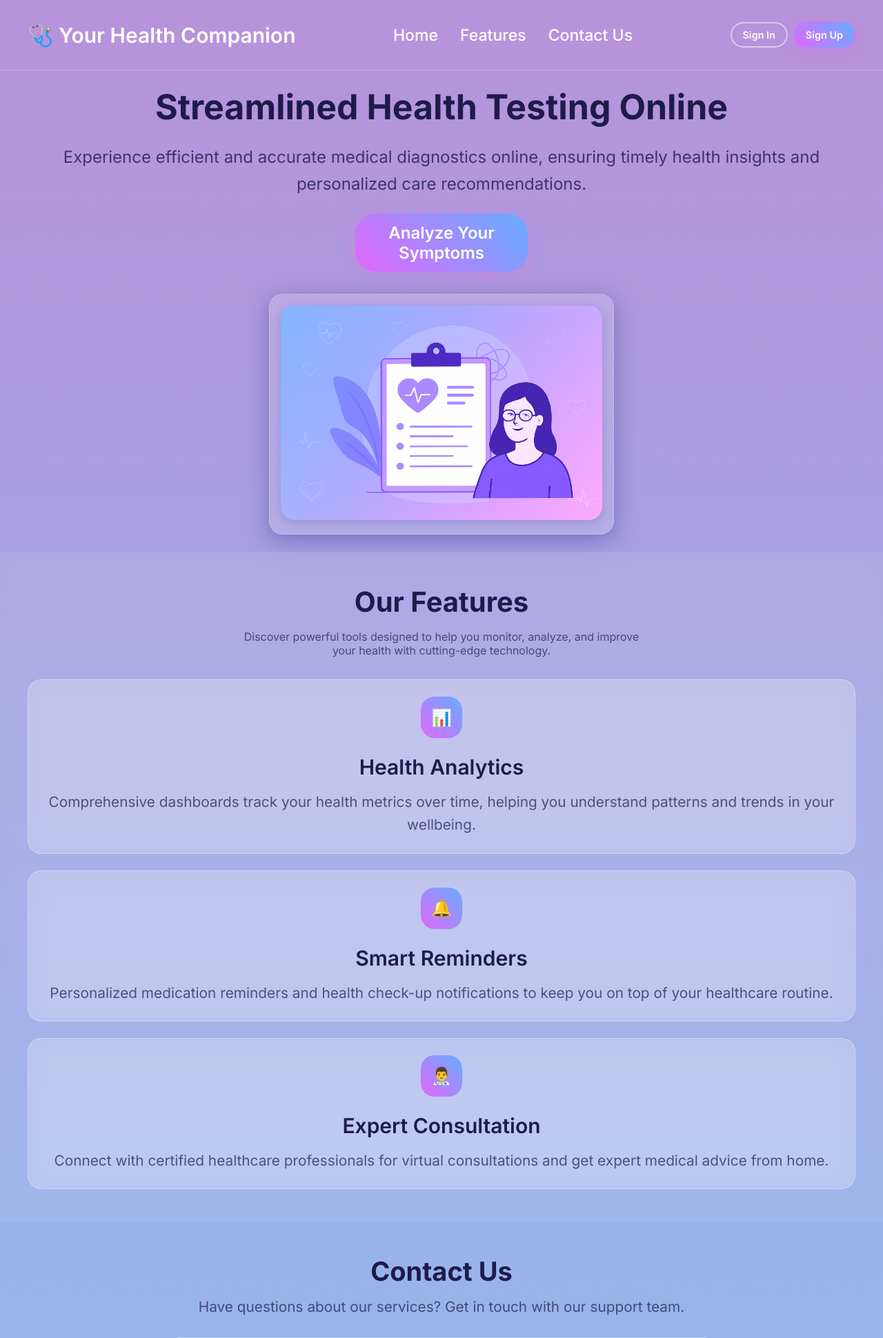
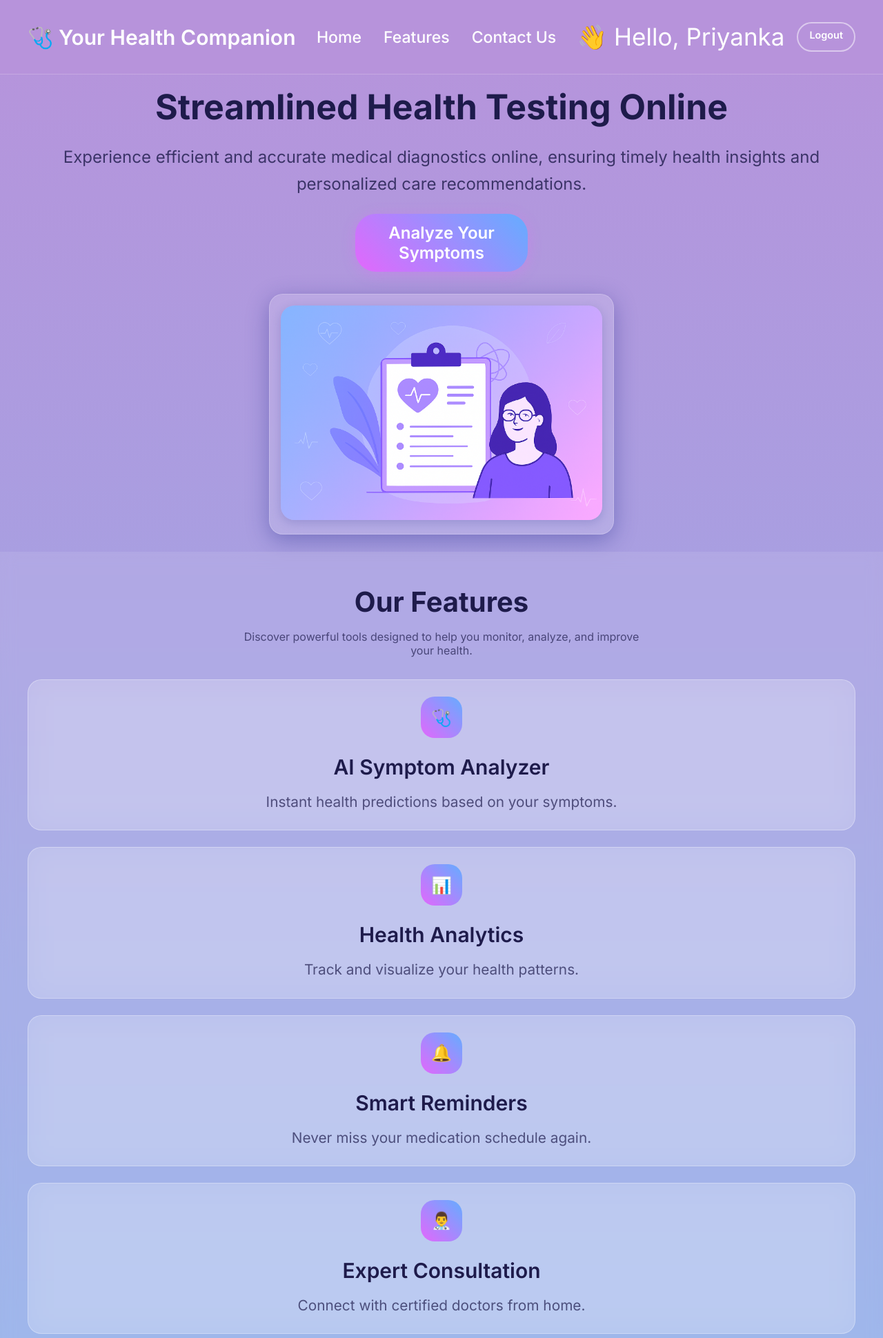
Before and after one commit to Priyanka081104/Full-stack-23BAI70303-23AIT_KRG-G1, a Flask app: page /dashboard in a window 1280 px wide. Shown: the top 1940 px of the page at 69% size. Run offline with Flask 3, Linux system fonts and the light colour scheme; a user stored in the database is signed in.

Commit message:
Initial commit of backend project

```diff
--- a/backend/app.py
+++ b/backend/app.py
@@ -6,9 +6,7 @@ from werkzeug.security import generate_password_hash, check_password_hash
 # ========================
 # APP CONFIGURATION
 # ========================
-app = Flask(
-    __name__,
-)
+app = Flask(__name__)
 app.secret_key = "your_secret_key"  # Needed for sessions and flash messages
 
 # ========================
@@ -39,13 +37,22 @@ init_db()
 def home():
     return render_template('signin.html')
 
+
+# ------------------------
+# SIGNIN PAGE ROUTES
+# ------------------------
+@app.route('/signin')
+def signin_page():
+    return render_template('signin.html')
+
 @app.route('/signin.html')
 def signin_html_redirect():
     return redirect(url_for('signin_page'))
 
-@app.route('/signin')
-def signin_page():
-    return render_template('signin.html')
+
+# ------------------------
+# SIGNUP PAGE ROUTES
+# ------------------------
 @app.route('/signup')
 def signup_page():
     return render_template('signup.html')
@@ -79,6 +86,7 @@ def register_user():
         flash("⚠️ Email already registered. Please try another one.", "error")
         return redirect(url_for('signup_page'))
 
+
 # ------------------------
 # SIGNIN FUNCTIONALITY
 # ------------------------
@@ -101,6 +109,7 @@ def login_user():
         flash("❌ Invalid email or password. Please try again.", "error")
         return redirect(url_for('signin_page'))
 
+
 # ------------------------
 # DASHBOARD (AFTER LOGIN)
 # ------------------------
@@ -111,6 +120,18 @@ def dashboard():
         return redirect(url_for('signin_page'))
     return render_template('home2.html', name=session['user_name'])
 
+
+# ------------------------
+# SYMPTOM ANALYSIS PAGE
+# ------------------------
+@app.route('/analysis')
+def analysis():
+    if 'user_id' not in session:
+        flash("Please log in first.", "warning")
+        return redirect(url_for('signin_page'))
+    return render_template('analysis.html')
+
+
 # ------------------------
 # LOGOUT
 # ------------------------
@@ -120,6 +141,17 @@ def logout():
     flash("You have been logged out.", "info")
     return redirect(url_for('signin_page'))
 
+# ------------------------
+# SMART REMINDERS PAGE
+# ------------------------
+@app.route('/reminder')
+def reminder():
+    if 'user_id' not in session:
+        flash("Please log in first.", "warning")
+        return redirect(url_for('signin_page'))
+    return render_template('reminder.html')
+
+
 # ========================
 # RUN APP
 # ========================
--- a/backend/templates/analysis.html
+++ b/backend/templates/analysis.html
@@ -12,7 +12,8 @@
         <nav class="nav">
             <a href="home2.html" class="logo">🩺 Your Health Companion</a>
             <a href="home2.html" class="back-btn">
-                <i class="fas fa-arrow-left"></i> Back to Home
+                <a href="/dashboard" class="back-btn">← Back to Home</a>
+
             </a>
         </nav>
     </header>
--- a/backend/templates/home2.html
+++ b/backend/templates/home2.html
@@ -16,9 +16,13 @@
                 <li><a href="#features">Features</a></li>
                 <li><a href="#contact">Contact Us</a></li>
             </ul>
+
+            <!-- USER LOGGED IN -->
             <div class="auth-buttons">
-                <a href="../signin.html" class="btn btn-outline">Sign In</a>
-                <a href="../signup.html" class="btn btn-primary">Sign Up</a>
+                <span style="color:white; margin-right:10px;">
+                    👋 Hello, {{ name }}
+                </span>
+                <a href="/logout" class="btn btn-outline">Logout</a>
             </div>
         </nav>
     </header>
@@ -29,11 +33,14 @@
             <div class="hero-content">
                 <h1>Streamlined Health Testing Online</h1>
                 <p>Experience efficient and accurate medical diagnostics online, ensuring timely health insights and personalized care recommendations.</p>
-                <a href="analysis.html" class="cta-button">Analyze Your Symptoms</a>
+
+                <!-- Correct Flask Route -->
+                <a href="/analysis" class="cta-button">Analyze Your Symptoms</a>
             </div>
+
             <div class="hero-visual">
                 <div class="dashboard-mockup">
-                    <img  class = "image" src="../static/images/background image.png" alt="Dashboard Mockup">
+                    <img class="image" src="../static/images/background image.png" alt="Dashboard Mockup">
                 </div>
             </div>
         </div>
@@ -43,44 +50,42 @@
     <section id="features" class="features">
         <div class="features-container">
             <h2>Our Features</h2>
-            <p class="features-subtitle">Discover powerful tools designed to help you monitor, analyze, and improve your health with cutting-edge technology.</p>
+            <p class="features-subtitle">Discover powerful tools designed to help you monitor, analyze, and improve your health.</p>
 
             <div class="features-grid">
-                <!-- <div class="feature-card">
-                    <div class="feature-icon">🩺</div>
-                    <h3>AI-Powered Diagnosis</h3>
-                    <p>Advanced machine learning algorithms analyze your symptoms to provide accurate preliminary diagnoses and health insights.</p>
-                </div> -->
 
+                <!-- AI Symptom Analyzer -->
+                <a href="/analysis">
+                    <div class="feature-card">
+                        <div class="feature-icon">🩺</div>
+                        <h3>AI Symptom Analyzer</h3>
+                        <p>Instant health predictions based on your symptoms.</p>
+                    </div>
+                </a>
+
+                <!-- Health Analytics -->
                 <div class="feature-card">
                     <div class="feature-icon">📊</div>
                     <h3>Health Analytics</h3>
-                    <p>Comprehensive dashboards track your health metrics over time, helping you understand patterns and trends in your wellbeing.</p>
+                    <p>Track and visualize your health patterns.</p>
                 </div>
-                <a href="reminder.html">
-                    <div class="feature-card" >
+
+                <!-- Smart Reminders (Updated Link ✅) -->
+                <a href="/reminder">
+                    <div class="feature-card">
                         <div class="feature-icon">🔔</div>
                         <h3>Smart Reminders</h3>
-                        <p>Personalized medication reminders and health check-up notifications to keep you on top of your healthcare routine.</p>
+                        <p>Never miss your medication schedule again.</p>
                     </div>
                 </a>
+
+                <!-- Expert Consultation -->
                 <div class="feature-card">
                     <div class="feature-icon">👨‍⚕️</div>
                     <h3>Expert Consultation</h3>
-                    <p>Connect with certified healthcare professionals for virtual consultations and get expert medical advice from home.</p>
+                    <p>Connect with certified doctors from home.</p>
                 </div>
 
-                <!-- <div class="feature-card">
-                    <div class="feature-icon">📱</div>
-                    <h3>Mobile App</h3>
-                    <p>Access your health information anywhere with our responsive mobile app, designed for on-the-go health monitoring.</p>
-                </div> -->
-
-                <!-- <div class="feature-card">
-                    <div class="feature-icon">🔐</div>
-                    <h3>Secure & Private</h3>
-                    <p>Your health data is encrypted and stored securely, ensuring complete privacy and compliance with healthcare regulations.</p>
-                </div> -->
             </div>
         </div>
     </section>
@@ -89,7 +94,7 @@
     <section id="contact" class="contact">
         <div class="contact-container">
             <h2>Contact Us</h2>
-            <p>Have questions about our services? Get in touch with our support team.</p>
+            <p>Have questions? We're here to help.</p>
 
             <div class="contact-form">
                 <div class="form-group">
@@ -107,44 +112,7 @@
     </section>
 
     <script>
-        // Smooth scrolling for navigation links
-        document.querySelectorAll('a[href^="#"]').forEach(anchor => {
-            anchor.addEventListener('click', function (e) {
-                e.preventDefault();
-                const target = document.querySelector(this.getAttribute('href'));
-                if (target) {
-                    target.scrollIntoView({
-                        behavior: 'smooth',
-                        block: 'start'
-                    });
-                }
-            });
-        });
-
-        // Add scroll effect to header
-        // window.addEventListener('scroll', () => {
-        //     const header = document.querySelector('header');
-        //     if (window.scrollY > 100) {
-        //         header.style.background = 'rgba(255, 255, 255, 0.95)';
-        //         header.querySelector('.logo').style.color = '#1e1b4b';
-        //         header.querySelectorAll('.nav-links a').forEach(link => {
-        //             link.style.color = '#1e1b4b';
-        //         });
-        //     } else {
-        //         header.style.background = 'rgba(255, 255, 255, 0.1)';
-        //         header.querySelector('.logo').style.color = 'white';
-        //         header.querySelectorAll('.nav-links a').forEach(link => {
-        //             link.style.color = 'white';
-        //         });
-        //     }
-        // });
-
-        // Add animation on scroll for feature cards
-        const observerOptions = {
-            threshold: 0.1,
-            rootMargin: '0px 0px -50px 0px'
-        };
-
+        // Scroll animations
         const observer = new IntersectionObserver((entries) => {
             entries.forEach(entry => {
                 if (entry.isIntersecting) {
@@ -152,9 +120,8 @@
                     entry.target.style.transform = 'translateY(0)';
                 }
             });
-        }, observerOptions);
+        }, { threshold: 0.1 });
 
-        // Observe all feature cards
         document.querySelectorAll('.feature-card').forEach(card => {
             card.style.opacity = '0';
             card.style.transform = 'translateY(30px)';
--- a/backend/templates/reminder.html
+++ b/backend/templates/reminder.html
@@ -457,7 +457,7 @@
                 <li><a href="#demo">Demo</a></li>
                 <li><a href="#stats">Benefits</a></li>
             </ul>
-            <a href="#" class="back-btn">← Back to Home</a>
+            <a href="/dashboard" class="back-btn">← Back to Home</a>
         </nav>
     </header>
 
```
Also changed, not shown: chatbot.py (deleted, +0 -24 lines), backend/database.db.
